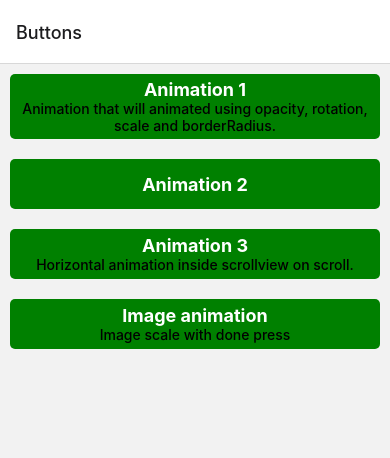
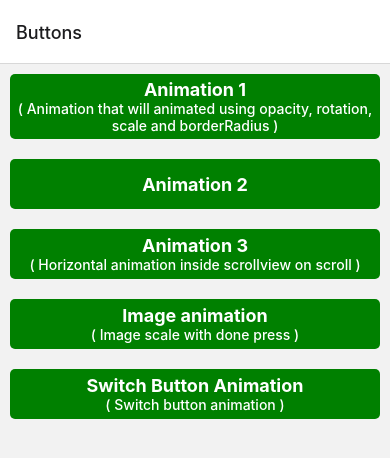
Before and after one commit to rahulnainwal107/RN_Animation, a React Native app: screen /Buttons in a window 390 px wide. Shown: the top 458 px of the page. Built offline with nearby package versions, Linux system fonts and the light colour scheme.

Commit message:
Switch button animation added.

```diff
--- a/src/components/Button.tsx
+++ b/src/components/Button.tsx
@@ -11,7 +11,7 @@ const Button: React.FC<ButtonProps> = ({ buttonName, subText, onPress }) => {
   return (
     <TouchableOpacity style={styles.button} onPress={onPress}>
       <Text style={styles.buttonText}>{buttonName}</Text>
-      {subText && <Text style={styles.subText}>{subText}</Text>}
+      {subText && <Text style={styles.subText}>( {subText} )</Text>}
     </TouchableOpacity>
   );
 };
@@ -35,7 +35,7 @@ const styles = StyleSheet.create({
   },
   subText: {
     fontSize: 14,
-    color: "black",
+    color: "white",
     fontWeight: "500",
     textAlign: "center",
   },
--- a/src/navigations/Initial.tsx
+++ b/src/navigations/Initial.tsx
@@ -9,6 +9,7 @@ import Animation1 from "../screens/Animation1";
 import Animation2 from "../screens/Animation2";
 import Animation3 from "../screens/Animation3";
 import Animation4 from "../screens/Animation4";
+import Animation5 from "../screens/Animation5";
 
 const Stack = createNativeStackNavigator();
 
@@ -20,6 +21,7 @@ function Initial() {
       <Stack.Screen name="Animation2" component={Animation2} />
       <Stack.Screen name="Animation3" component={Animation3} />
       <Stack.Screen name="Animation4" component={Animation4} />
+      <Stack.Screen name="Animation5" component={Animation5} />
     </Stack.Navigator>
   );
 }
--- /dev/null
+++ b/src/screens/Animation5.tsx
@@ -0,0 +1,96 @@
+import React, { useState } from "react";
+import { View, StyleSheet, Dimensions, TouchableOpacity } from "react-native";
+
+import Animated, {
+  interpolateColor,
+  useAnimatedStyle,
+  useSharedValue,
+  withSpring,
+} from "react-native-reanimated";
+
+const { width } = Dimensions.get("screen");
+const SWITCH_BUTTON_HEIGHT = 0.2 * width,
+  SWITCH_BUTTON_WIDTH = 2 * SWITCH_BUTTON_HEIGHT,
+  SWITCH_TRACK_HEIGHT = 0.8 * SWITCH_BUTTON_HEIGHT,
+  SWITCH_BUTTON_MARGIN = 0.1 * SWITCH_BUTTON_HEIGHT;
+const TouchableAnimatedComponent =
+  Animated.createAnimatedComponent(TouchableOpacity);
+
+const Animation5 = () => {
+  const animationSharedValue = useSharedValue(0);
+  const [isSwitchEnabled, setSwichEnabled] = useState(false);
+
+  const onPressButton = () => {
+    setSwichEnabled(!isSwitchEnabled);
+    animationSharedValue.value = isSwitchEnabled ? 0 : 1;
+  };
+
+  const touchableAnimatedStyle = useAnimatedStyle(() => {
+    const backgroundColor = interpolateColor(
+      animationSharedValue.value,
+      [0, 1],
+      ["rgba(190,185,185,.9)", "rgba(128,123,125,0.8)"]
+    );
+    return { backgroundColor };
+  }, []);
+
+  const switchButtonAnimatedStyle = useAnimatedStyle(() => {
+    const distenceFromLeft =
+      SWITCH_BUTTON_WIDTH - (2 * SWITCH_BUTTON_MARGIN + SWITCH_TRACK_HEIGHT);
+    const left = withSpring(animationSharedValue.value ? distenceFromLeft : 0);
+    // const left = withTiming(animationSharedValue.value ? distenceFromLeft : 0, {
+    //     duration: 500,
+    //   });
+    const backgroundColor = interpolateColor(
+      animationSharedValue.value,
+      [0, 1],
+      ["rgba(128,123,125,0.8)", "rgba(7,249,138,0.8)"]
+    );
+    return {
+      left,
+      backgroundColor,
+    };
+  }, []);
+
+  return (
+    <View style={styles.container}>
+      <TouchableAnimatedComponent
+        style={[styles.switchButtonContainer, touchableAnimatedStyle]}
+        onPress={onPressButton}
+      >
+        <Animated.View
+          style={[styles.switchTrack, switchButtonAnimatedStyle]}
+        ></Animated.View>
+      </TouchableAnimatedComponent>
+    </View>
+  );
+};
+
+export default Animation5;
+
+const styles = StyleSheet.create({
+  container: {
+    flex: 1,
+    justifyContent: "center",
+    alignItems: "center",
+  },
+  switchButtonContainer: {
+    height: SWITCH_BUTTON_HEIGHT,
+    width: 2 * SWITCH_BUTTON_HEIGHT,
+    borderRadius: SWITCH_BUTTON_HEIGHT,
+    justifyContent: "center",
+  },
+  switchTrack: {
+    margin: 0.1 * SWITCH_BUTTON_HEIGHT,
+    height: SWITCH_TRACK_HEIGHT,
+    width: SWITCH_TRACK_HEIGHT,
+    borderRadius: SWITCH_TRACK_HEIGHT / 2,
+    position: "absolute",
+    right: 0,
+    elevation: 5,
+    shadowOffset: { height: 0, width: 0 },
+    shadowOpacity: 0.1,
+    shadowColor: "grey",
+    shadowRadius: 1,
+  },
+});
--- a/src/screens/Buttons.tsx
+++ b/src/screens/Buttons.tsx
@@ -12,7 +12,7 @@ function Buttons({ navigation }) {
     <View style={styles.mainContainer}>
       <Button
         buttonName={"Animation 1"}
-        subText="Animation that will animated using opacity, rotation, scale and borderRadius."
+        subText="Animation that will animated using opacity, rotation, scale and borderRadius"
         onPress={onButtonPress.bind(this, "Animation1")}
       />
       <Button
@@ -22,13 +22,18 @@ function Buttons({ navigation }) {
       />
       <Button
         buttonName={"Animation 3"}
-        subText="Horizontal animation inside scrollview on scroll."
+        subText="Horizontal animation inside scrollview on scroll"
         onPress={onButtonPress.bind(this, "Animation3")}
       />
       <Button
         buttonName={"Image animation"}
         subText="Image scale with done press"
         onPress={onButtonPress.bind(this, "Animation4")}
+      />
+      <Button
+        buttonName={"Switch Button Animation"}
+        subText="Switch button animation"
+        onPress={onButtonPress.bind(this, "Animation5")}
       />
     </View>
   );
```
